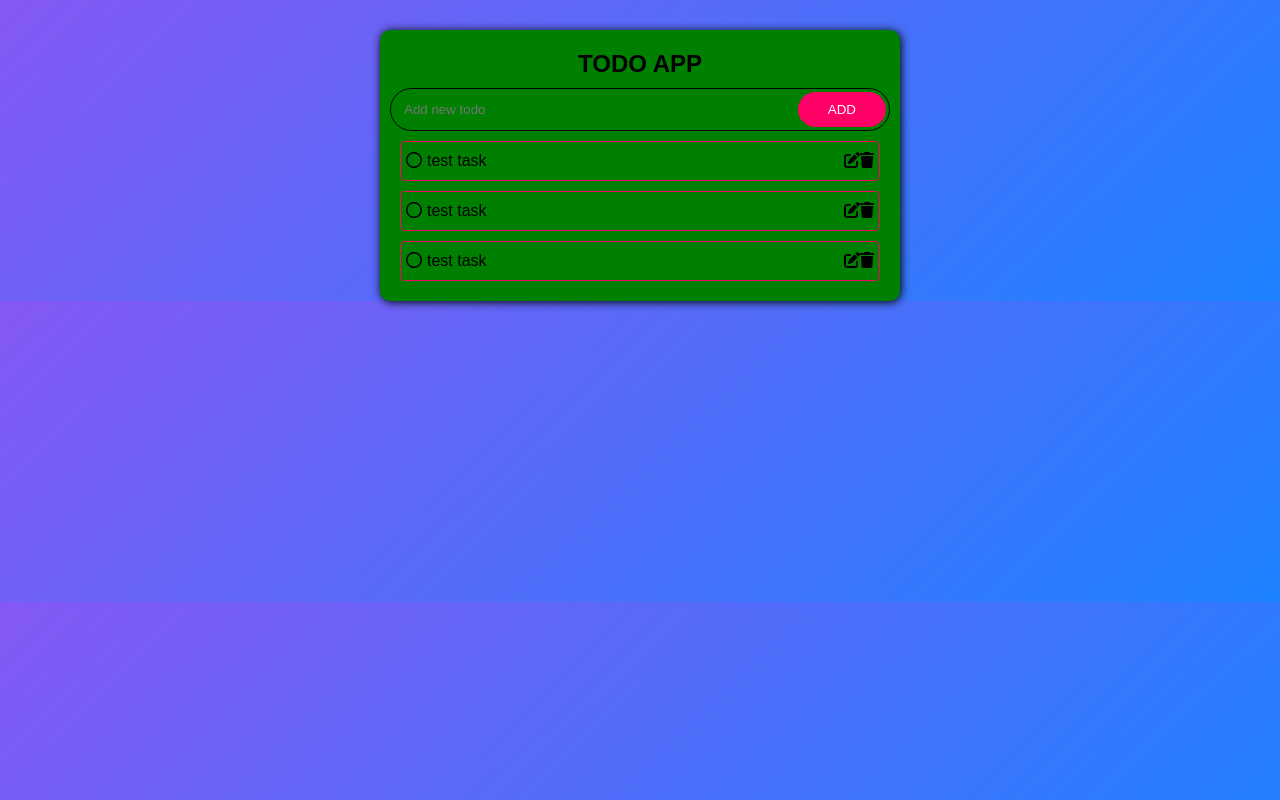
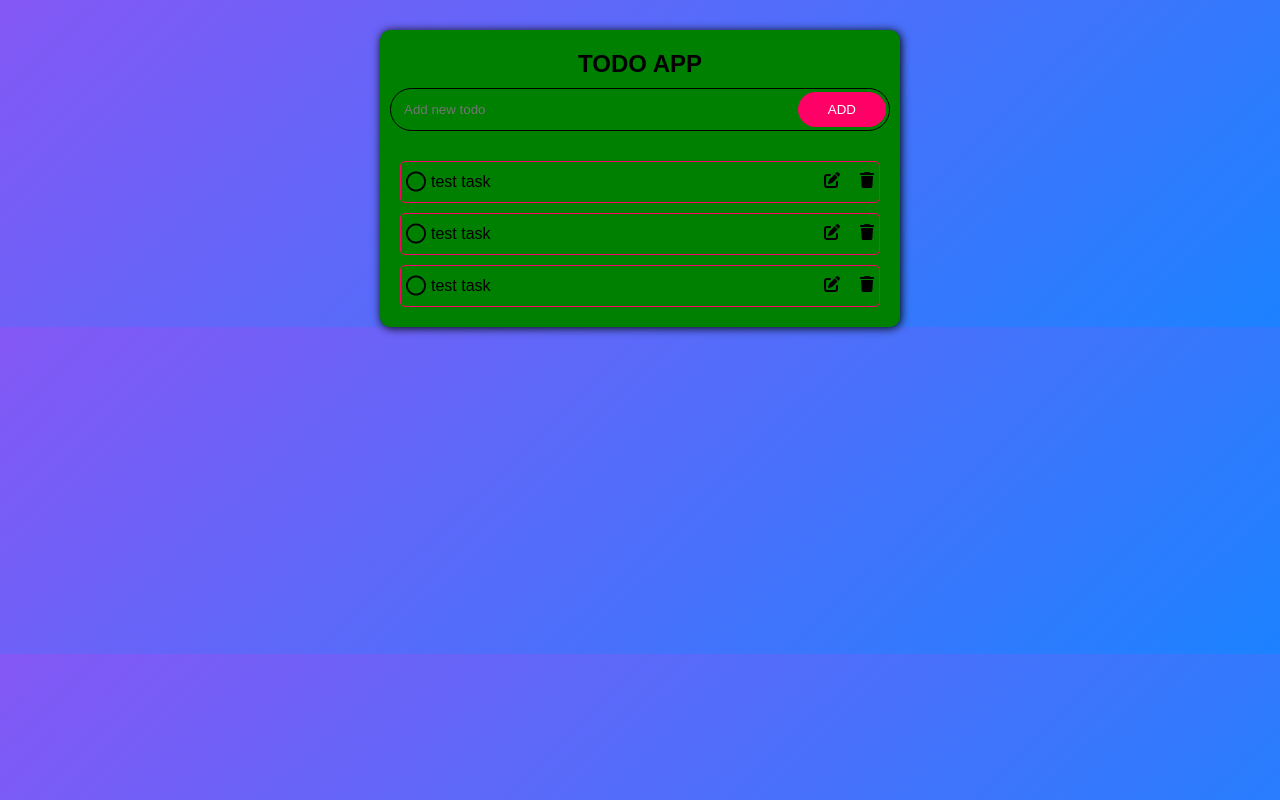
Before and after one commit to Hossam5000/Vue-todo-app, a Vue app: page / in a window 1280 px wide. Built offline with nearby package versions, Linux system fonts and the light colour scheme.

Commit message:
finished the design

```diff
--- a/package.json
+++ b/package.json
@@ -2,6 +2,7 @@
   "name": "javascript",
   "version": "1.0.0",
   "description": "The JavaScript template",
+  "type": "module",
   "scripts": {
     "dev": "vite",
     "build": "vite build",
--- a/src/App.vue
+++ b/src/App.vue
@@ -72,7 +72,7 @@ h2 {
 
 ul.todoList {
   /* border: 1px solid #000; */
-  margin-top: 10px;
+  margin-top: 30px;
   padding: 0 10px;
 }
 
--- a/src/components/todoItem.vue
+++ b/src/components/todoItem.vue
@@ -9,10 +9,11 @@
     <!--./left-->
 
     <div class="right">
-      <span class="edit-btn"
-        ><i class="fa-solid fa-pen-to-square"></i>
-        <span class="delete-btn"><i class="fa-solid fa-trash"></i></span>
+      <span class="edit-btn">
+        <i class="fa-solid fa-pen-to-square"></i>
       </span>
+
+      <span class="delete-btn"><i class="fa-solid fa-trash"></i></span>
     </div>
     <!--./right-->
   </li>
@@ -39,17 +40,28 @@ li.todoItem:hover {
 
 .left i {
   margin-right: 5px;
+  font-size: 20px;
+}
+
+.left {
+  display: flex;
+  justify-content: center;
+  align-items: center;
 }
 
 .right span i {
   color: #000;
 }
 
-.right span .delete-btn:hover {
+.right .delete-btn {
+  margin-left: 20px;
+}
+
+.right .delete-btn i:hover {
   color: red;
 }
 
-.right span .edit-btn {
+.right .edit-btn i:hover {
   color: dodgerblue;
 }
 </style>
```
Also changed, not shown: vite.config.mjs (renamed from vite.config.js).
